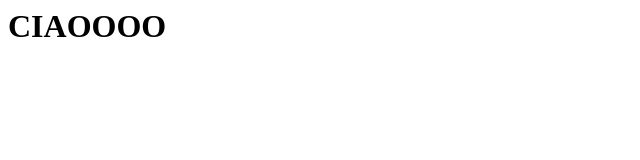
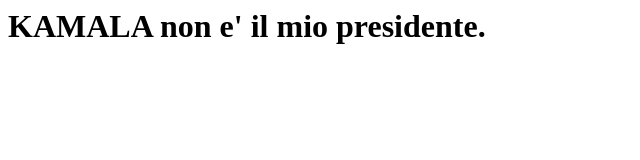
Before and after one commit to yassirOubel/yassirDevOps, a website: page index.html in a window 1280 px wide. Shown: the whole page, without its empty margins (0-640 px from the left). Drawn offline with Linux system fonts and the light colour scheme.

Commit message:
Update index.html

```diff
--- a/index.html
+++ b/index.html
@@ -4,7 +4,7 @@
   </head>
   <body>
     <h1>
-      CIAOOOO
+      KAMALA non e' il mio presidente.
     </h1>
   </body>
 </html>
```
